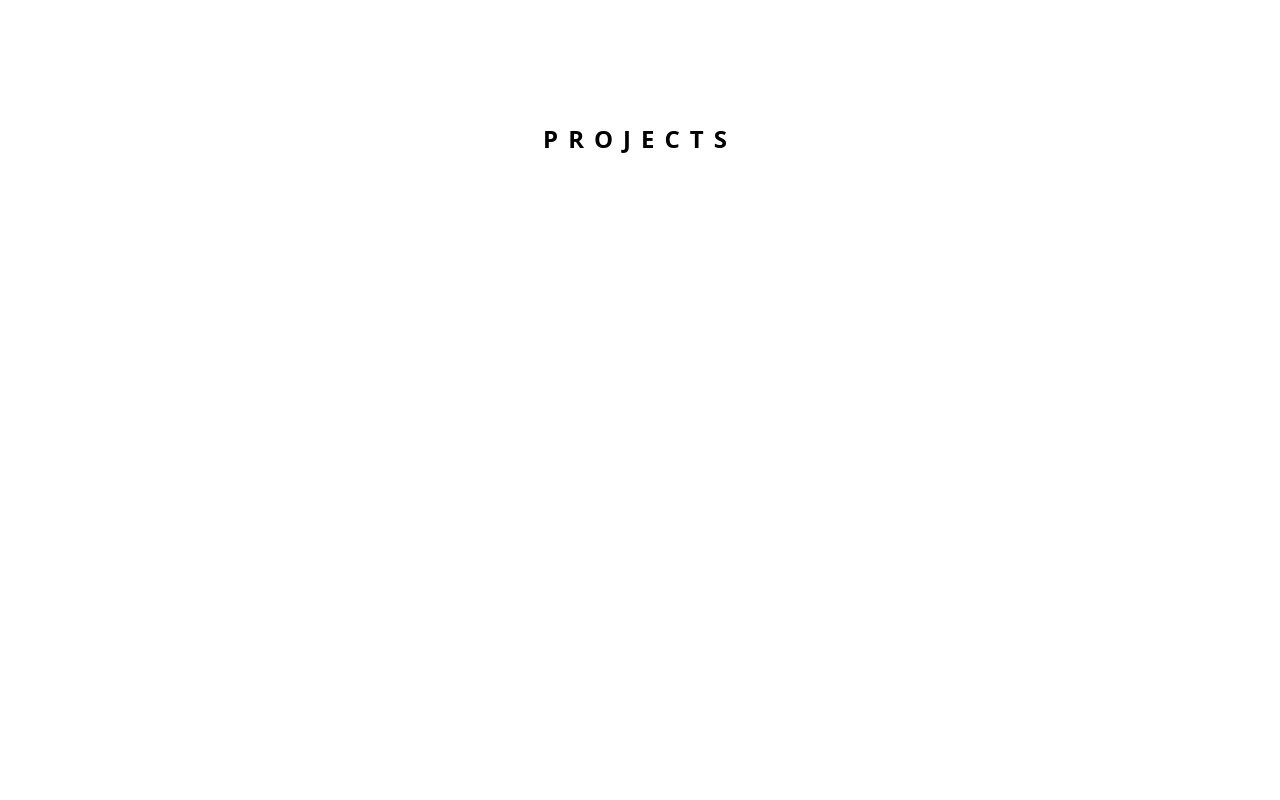
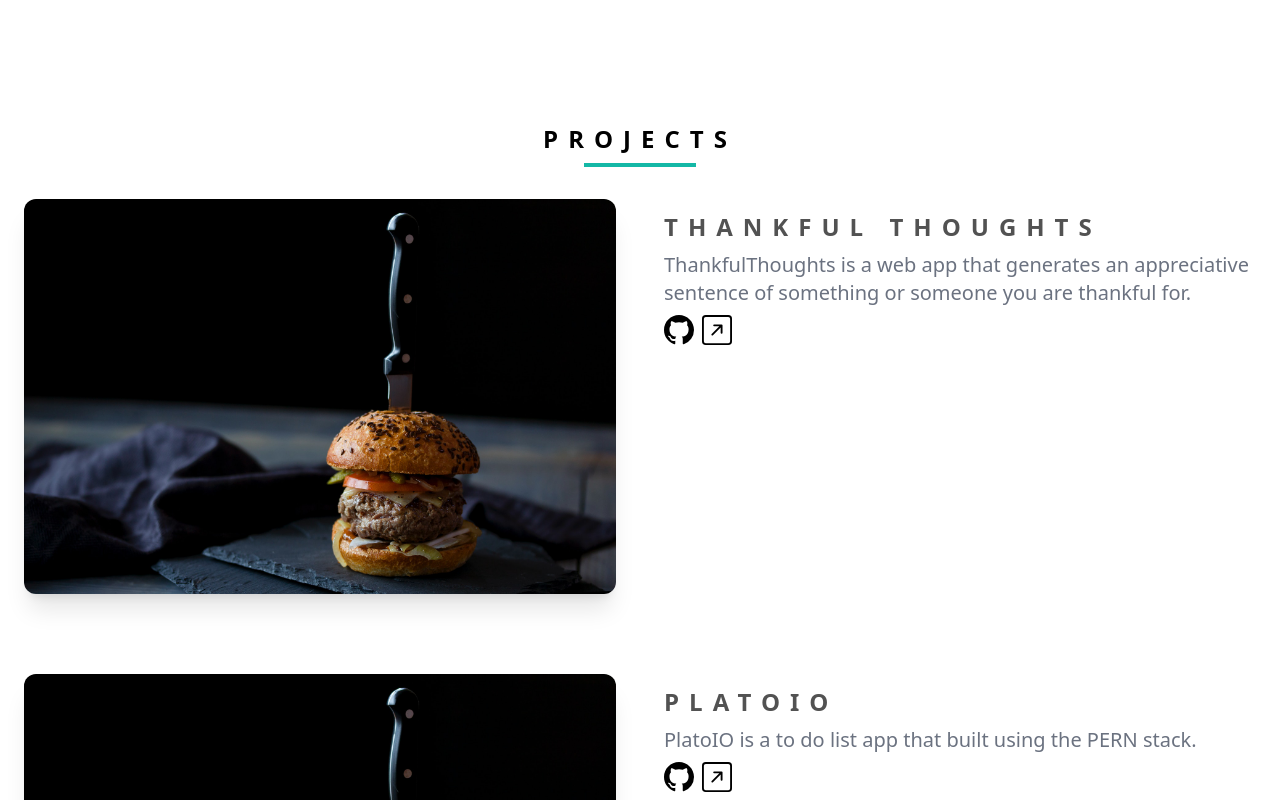
Before and after one commit to mjasprec14/next-portfolio, a Next.js app: page / in a window 1280 px wide. Shown: the part 1560-2360 px from the top of the page. Built offline with nearby package versions, Linux system fonts and the light colour scheme.

Commit message:
feat: Project Section

```diff
--- a/src/components/Projects/Projects.tsx
+++ b/src/components/Projects/Projects.tsx
@@ -1,4 +1,8 @@
+import Image from 'next/image';
 import React from 'react';
+import Burger from '@public/burger.jpg';
+import Link from 'next/link';
+import { BsGithub, BsArrowUpRightSquare } from 'react-icons/bs';
 
 type Props = {};
 
@@ -31,10 +35,62 @@ const projects = [
 function Projects({}: Props) {
   return (
     <section id='projects'>
-      <div className='h-screen'>
-        <h1 className='text-2xl mb-8 md:mb-0 text-center font-semibold tracking-[10px] uppercase'>
+      <div className='h-screen px-6'>
+        <h1 className='text-2xl mb-8  text-center font-semibold tracking-[10px] uppercase'>
           Projects
+          <hr className='w-28 h-1 mx-auto my-2 bg-teal-500 border-0' />
         </h1>
+
+        <div className='flex flex-col space-y-20 mt-8'>
+          {projects?.map((project, idx) => (
+            <div key={idx}>
+              <div className='flex flex-col space-y-3 md:flex-row md:space-x-12'>
+                <div className='md:w-1/2'>
+                  <Link
+                    href={project.link}
+                    target='_blank'
+                  >
+                    <Image
+                      src={Burger}
+                      alt='project'
+                      className='rounded-xl shadow-xl hover:opacity-70'
+                    />
+                  </Link>
+                </div>
+                <div className='md:w-1/2 mt-4 space-y-2 px-2 md:px-0 md:mt-0'>
+                  <h3 className='text-sm font-semibold md:text-2xl text-neutral-600 uppercase tracking-[10px]'>
+                    {project?.name}
+                  </h3>
+
+                  <p className='text-xs leading-7 text-gray-500  dark:text-neutral-400 md:text-xl'>
+                    {project?.description}
+                  </p>
+
+                  <div className='flex flex-row justify-end md:justify-start align-bottom space-x-2'>
+                    <Link
+                      href={project.link}
+                      target='_blank'
+                    >
+                      <BsGithub
+                        size={30}
+                        className='hover:-translate-y-1 transition-transform cursor-pointer'
+                      />
+                    </Link>
+                    <Link
+                      href={project.link}
+                      target='_blank'
+                    >
+                      <BsArrowUpRightSquare
+                        size={30}
+                        className='hover:-translate-y-1 transition-transform cursor-pointer'
+                      />
+                    </Link>
+                  </div>
+                </div>
+              </div>
+            </div>
+          ))}
+        </div>
       </div>
     </section>
   );
```
